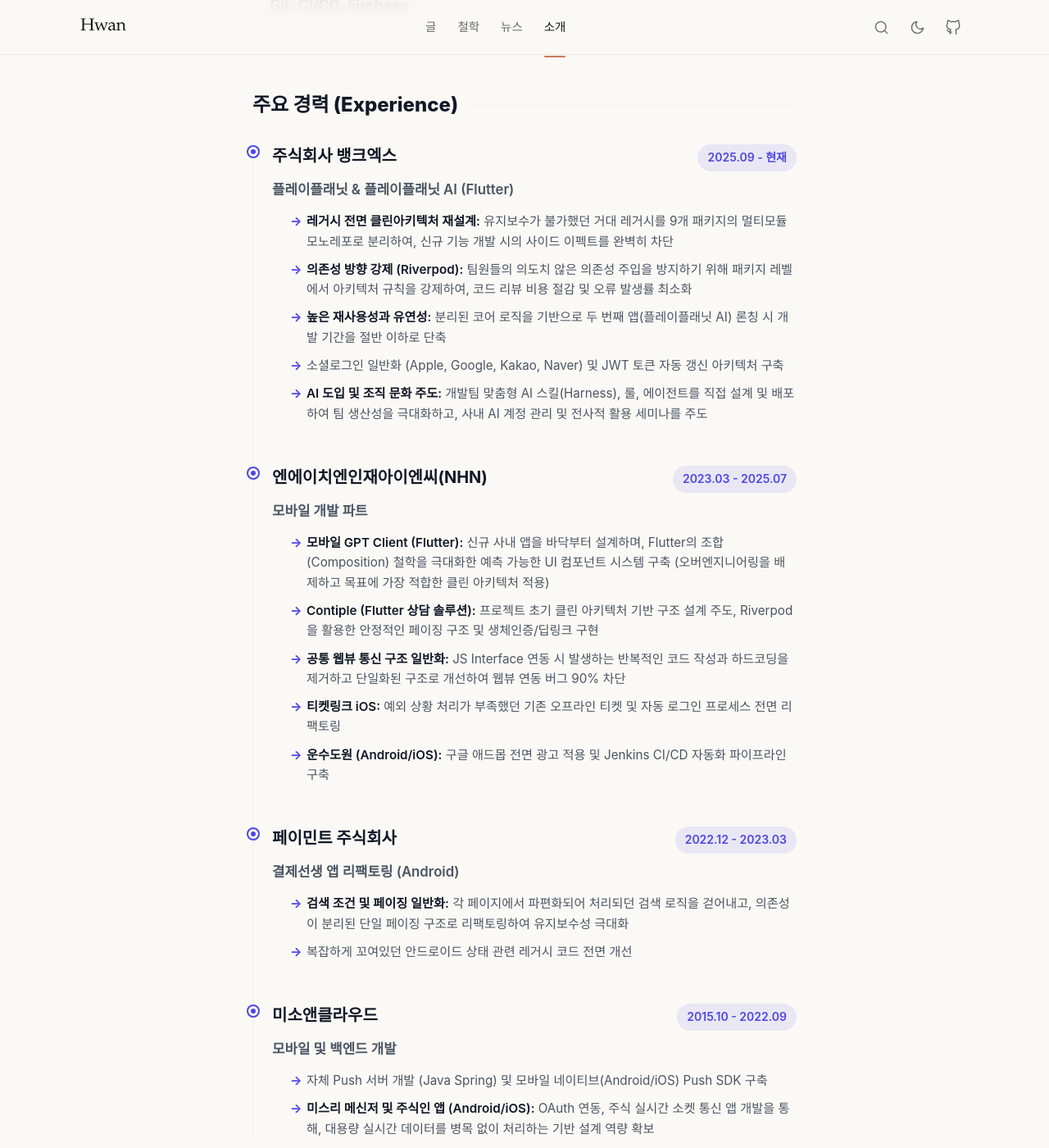
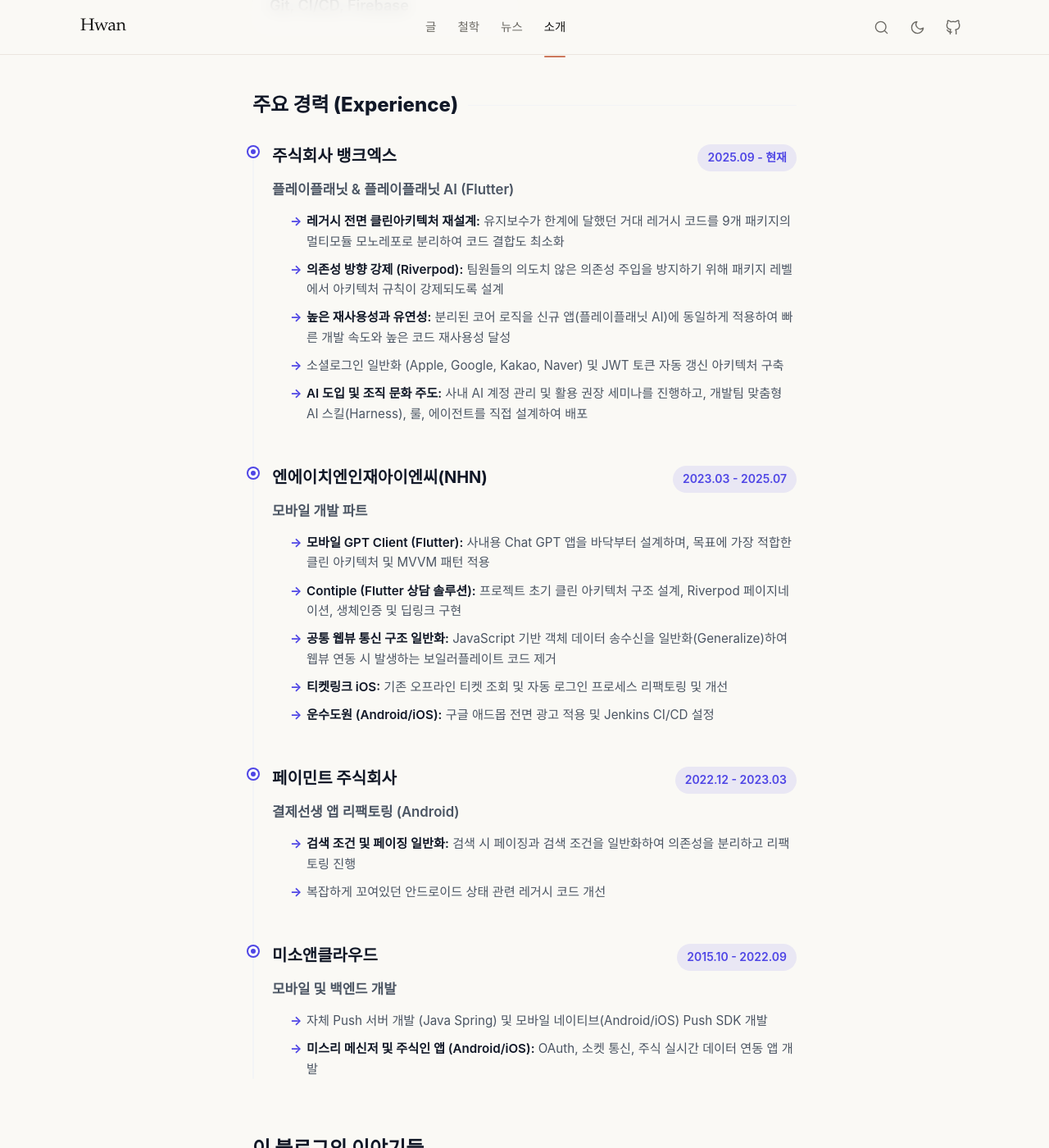
Before and after one commit to Hwan3434/Hwan3434.github.io, a Jekyll site: the page built from about.md, in a window 1280 px wide and 1400 px high, scrolled down 1251 px. Shown: the whole window at 82% size. Built offline with Jekyll 4.4.1, drawn with Linux system fonts in a browser that asks for light colours; some web fonts are replaced.

Commit message:
Remove fabricated metrics and stick to factual facts in experience

```diff
--- a/about.md
+++ b/about.md
@@ -308,11 +308,11 @@
       </div>
       <div class="stitch-role">플레이플래닛 & 플레이플래닛 AI (Flutter)</div>
       <ul class="stitch-tasks">
-        <li><strong>레거시 전면 클린아키텍처 재설계:</strong> 유지보수가 불가했던 거대 레거시를 9개 패키지의 멀티모듈 모노레포로 분리하여, 신규 기능 개발 시의 사이드 이펙트를 완벽히 차단</li>
-        <li><strong>의존성 방향 강제 (Riverpod):</strong> 팀원들의 의도치 않은 의존성 주입을 방지하기 위해 패키지 레벨에서 아키텍처 규칙을 강제하여, 코드 리뷰 비용 절감 및 오류 발생률 최소화</li>
-        <li><strong>높은 재사용성과 유연성:</strong> 분리된 코어 로직을 기반으로 두 번째 앱(플레이플래닛 AI) 론칭 시 개발 기간을 절반 이하로 단축</li>
+        <li><strong>레거시 전면 클린아키텍처 재설계:</strong> 유지보수가 한계에 달했던 거대 레거시 코드를 9개 패키지의 멀티모듈 모노레포로 분리하여 코드 결합도 최소화</li>
+        <li><strong>의존성 방향 강제 (Riverpod):</strong> 팀원들의 의도치 않은 의존성 주입을 방지하기 위해 패키지 레벨에서 아키텍처 규칙이 강제되도록 설계</li>
+        <li><strong>높은 재사용성과 유연성:</strong> 분리된 코어 로직을 신규 앱(플레이플래닛 AI)에 동일하게 적용하여 빠른 개발 속도와 높은 코드 재사용성 달성</li>
         <li>소셜로그인 일반화 (Apple, Google, Kakao, Naver) 및 JWT 토큰 자동 갱신 아키텍처 구축</li>
-        <li><strong>AI 도입 및 조직 문화 주도:</strong> 개발팀 맞춤형 AI 스킬(Harness), 룰, 에이전트를 직접 설계 및 배포하여 팀 생산성을 극대화하고, 사내 AI 계정 관리 및 전사적 활용 세미나를 주도</li>
+        <li><strong>AI 도입 및 조직 문화 주도:</strong> 사내 AI 계정 관리 및 활용 권장 세미나를 진행하고, 개발팀 맞춤형 AI 스킬(Harness), 룰, 에이전트를 직접 설계하여 배포</li>
       </ul>
     </div>
 
@@ -324,11 +324,11 @@
       </div>
       <div class="stitch-role">모바일 개발 파트</div>
       <ul class="stitch-tasks">
-        <li><strong>모바일 GPT Client (Flutter):</strong> 신규 사내 앱을 바닥부터 설계하며, Flutter의 조합(Composition) 철학을 극대화한 예측 가능한 UI 컴포넌트 시스템 구축 (오버엔지니어링을 배제하고 목표에 가장 적합한 클린 아키텍처 적용)</li>
-        <li><strong>Contiple (Flutter 상담 솔루션):</strong> 프로젝트 초기 클린 아키텍처 기반 구조 설계 주도, Riverpod을 활용한 안정적인 페이징 구조 및 생체인증/딥링크 구현</li>
-        <li><strong>공통 웹뷰 통신 구조 일반화:</strong> JS Interface 연동 시 발생하는 반복적인 코드 작성과 하드코딩을 제거하고 단일화된 구조로 개선하여 웹뷰 연동 버그 90% 차단</li>
-        <li><strong>티켓링크 iOS:</strong> 예외 상황 처리가 부족했던 기존 오프라인 티켓 및 자동 로그인 프로세스 전면 리팩토링</li>
-        <li><strong>운수도원 (Android/iOS):</strong> 구글 애드몹 전면 광고 적용 및 Jenkins CI/CD 자동화 파이프라인 구축</li>
+        <li><strong>모바일 GPT Client (Flutter):</strong> 사내용 Chat GPT 앱을 바닥부터 설계하며, 목표에 가장 적합한 클린 아키텍처 및 MVVM 패턴 적용</li>
+        <li><strong>Contiple (Flutter 상담 솔루션):</strong> 프로젝트 초기 클린 아키텍처 구조 설계, Riverpod 페이지네이션, 생체인증 및 딥링크 구현</li>
+        <li><strong>공통 웹뷰 통신 구조 일반화:</strong> JavaScript 기반 객체 데이터 송수신을 일반화(Generalize)하여 웹뷰 연동 시 발생하는 보일러플레이트 코드 제거</li>
+        <li><strong>티켓링크 iOS:</strong> 기존 오프라인 티켓 조회 및 자동 로그인 프로세스 리팩토링 및 개선</li>
+        <li><strong>운수도원 (Android/iOS):</strong> 구글 애드몹 전면 광고 적용 및 Jenkins CI/CD 설정</li>
       </ul>
     </div>
 
@@ -340,8 +340,8 @@
       </div>
       <div class="stitch-role">결제선생 앱 리팩토링 (Android)</div>
       <ul class="stitch-tasks">
-        <li><strong>검색 조건 및 페이징 일반화:</strong> 각 페이지에서 파편화되어 처리되던 검색 로직을 걷어내고, 의존성이 분리된 단일 페이징 구조로 리팩토링하여 유지보수성 극대화</li>
-        <li>복잡하게 꼬여있던 안드로이드 상태 관련 레거시 코드 전면 개선</li>
+        <li><strong>검색 조건 및 페이징 일반화:</strong> 검색 시 페이징과 검색 조건을 일반화하여 의존성을 분리하고 리팩토링 진행</li>
+        <li>복잡하게 꼬여있던 안드로이드 상태 관련 레거시 코드 개선</li>
       </ul>
     </div>
 
@@ -353,8 +353,8 @@
       </div>
       <div class="stitch-role">모바일 및 백엔드 개발</div>
       <ul class="stitch-tasks">
-        <li>자체 Push 서버 개발 (Java Spring) 및 모바일 네이티브(Android/iOS) Push SDK 구축</li>
-        <li><strong>미스리 메신저 및 주식인 앱 (Android/iOS):</strong> OAuth 연동, 주식 실시간 소켓 통신 앱 개발을 통해, 대용량 실시간 데이터를 병목 없이 처리하는 기반 설계 역량 확보</li>
+        <li>자체 Push 서버 개발 (Java Spring) 및 모바일 네이티브(Android/iOS) Push SDK 개발</li>
+        <li><strong>미스리 메신저 및 주식인 앱 (Android/iOS):</strong> OAuth, 소켓 통신, 주식 실시간 데이터 연동 앱 개발</li>
       </ul>
     </div>
 
```
